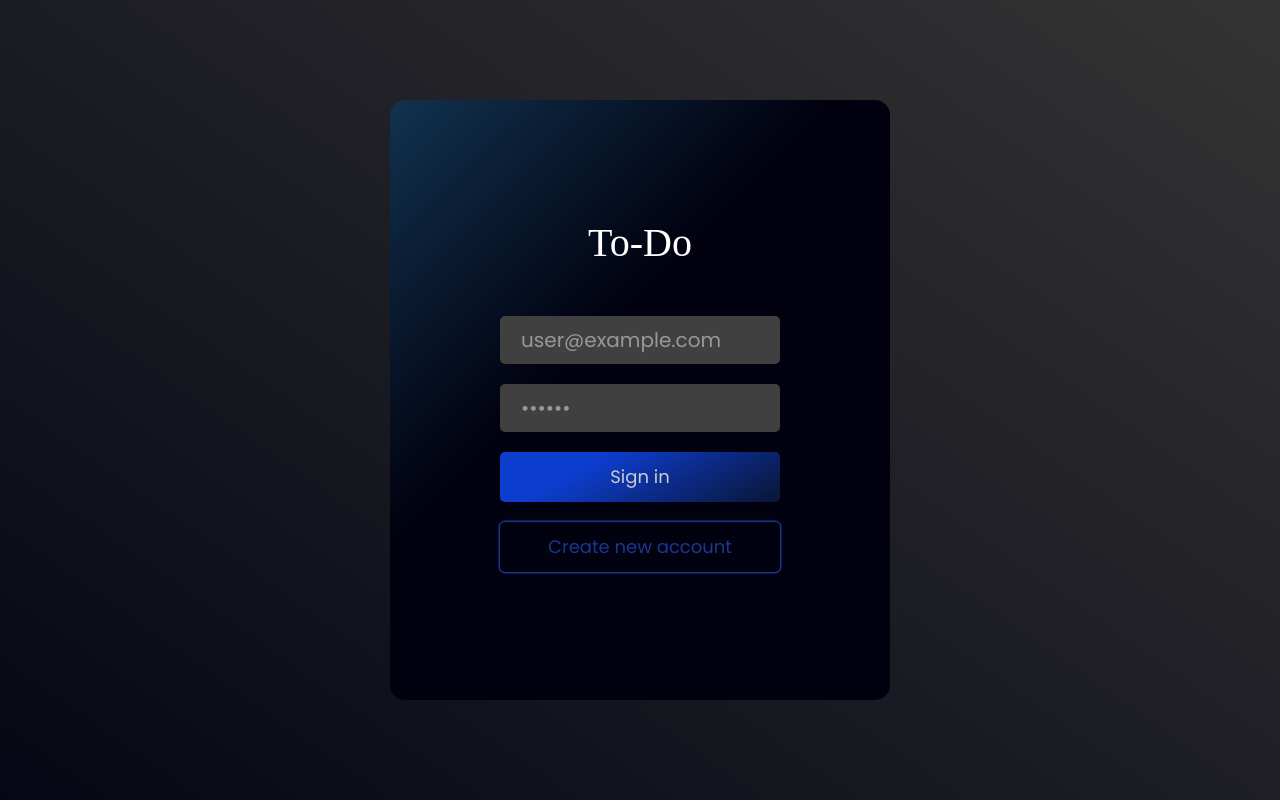
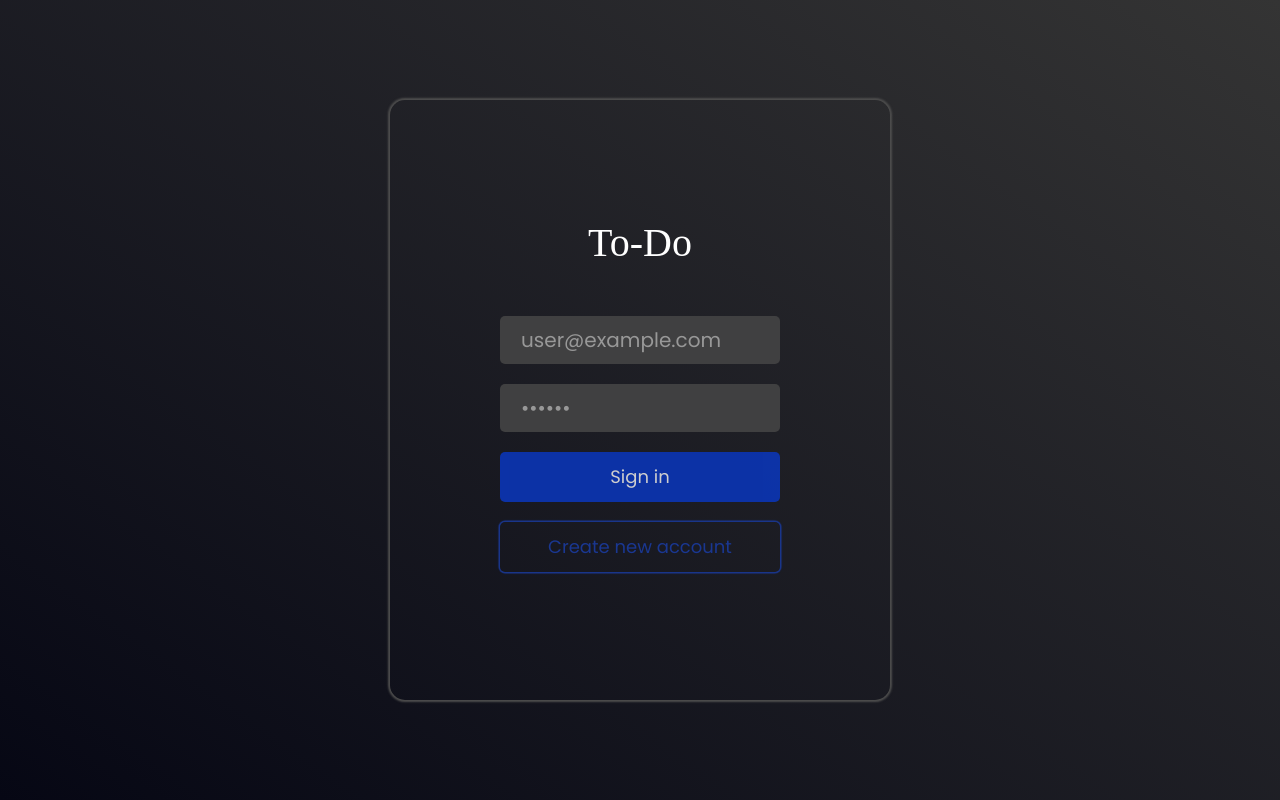
Before and after one commit to SiAvMaAnR/NotesReact, a React (Create React App) app: page / in a window 1280 px wide. Built offline with nearby package versions, Linux system fonts and the light colour scheme.

Commit message:
update-design

```diff
--- a/src/pages/Login/Login.module.css
+++ b/src/pages/Login/Login.module.css
@@ -20,8 +20,8 @@
     flex: 0 1 500px;
     height: 600px;
     border-radius: 15px;
-    background: linear-gradient(135deg, #11324f 0%, rgb(1, 1, 15) 40%);
-    /* box-shadow: 0 0 1px 1px #383838; */
+    box-shadow: 0 0 2px 2px #4d4d4d;
+    background: transparent;
     display: flex;
     flex-direction: column;
     align-items: center;
@@ -57,7 +57,7 @@
 
 .page .btn-login-container .btn-login {
     color: #d8d8d8;
-    background: linear-gradient(150deg, #0e41da 30%, #0b1636 100%);
+    background: #0c34ae;
     opacity: 0.95;
 }
 
```
